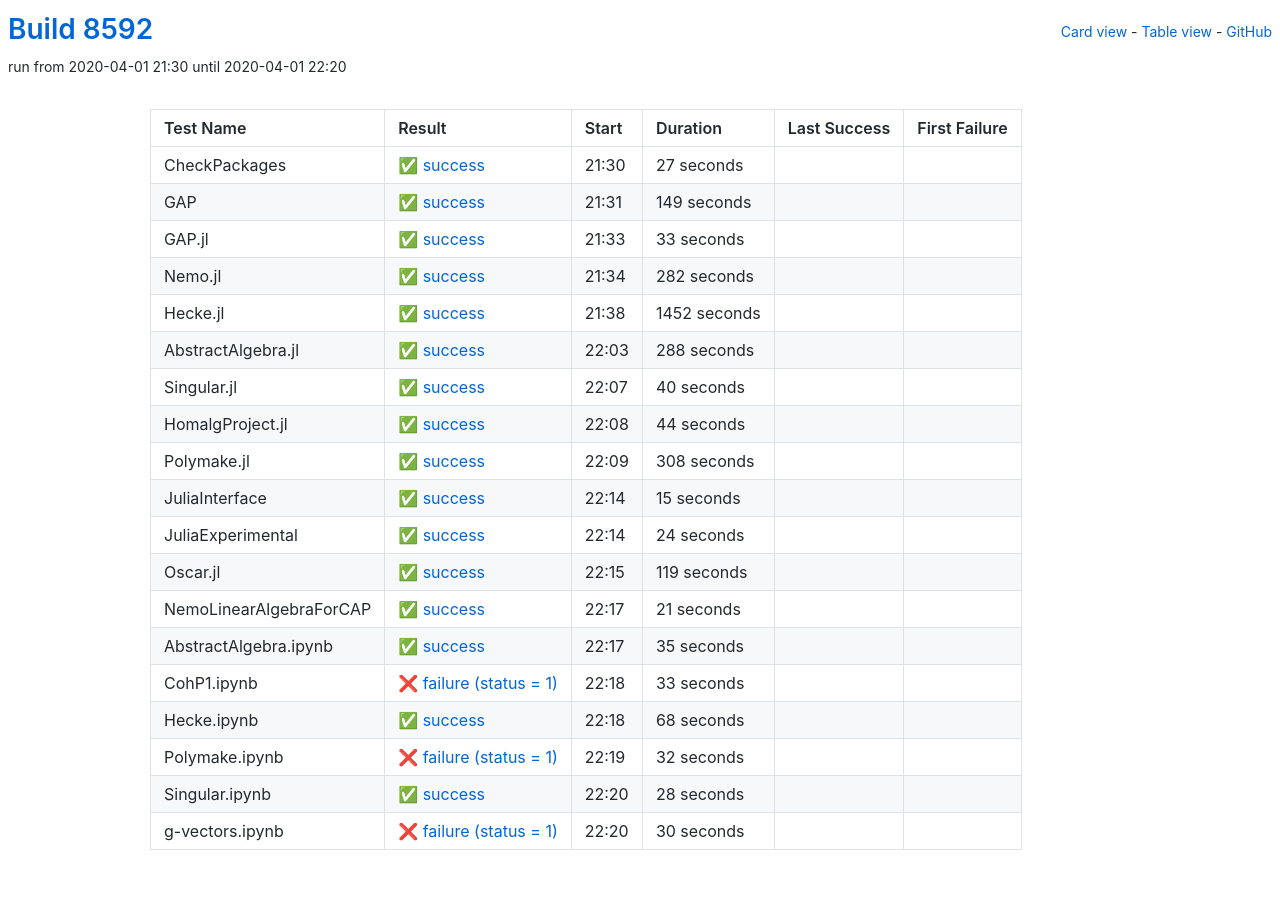
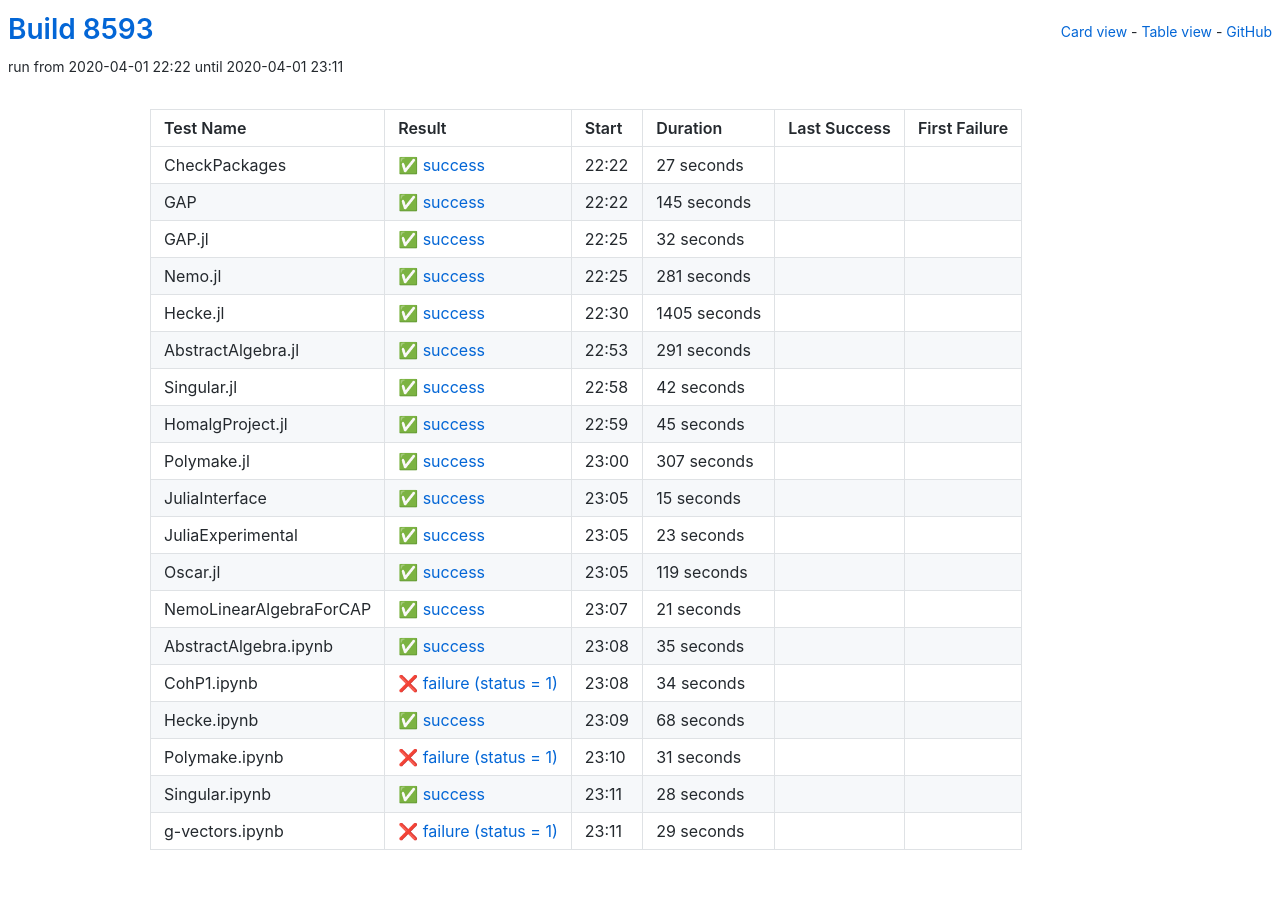
Before and after one commit to oscar-system/oscar-ci-status, a Jekyll site: the page built from table.html, in a window 1280 px wide. Built offline with Jekyll 4.4.1, drawn with Linux system fonts in a browser that asks for light colours.

Commit message:
Build 8593

```diff
--- a/_data/ci.yml
+++ b/_data/ci.yml
@@ -1,5 +1,5 @@
-build: 8592
-build_url: https://oscarci.mathematik.uni-kl.de/job/oscar/8592/
+build: 8593
+build_url: https://oscarci.mathematik.uni-kl.de/job/oscar/8593/
 job: oscar
 tests:
 - duration: 27
@@ -8,97 +8,97 @@ tests:
   first_failure_url: null
   last_success: false
   last_success_url: null
-  log: https://oscarci.mathematik.uni-kl.de/job/oscar/8592/artifact/logs/build-8592/CheckPackages.log
+  log: https://oscarci.mathematik.uni-kl.de/job/oscar/8593/artifact/logs/build-8593/CheckPackages.log
   name: CheckPackages
-  start: 2020-04-01 21:30
+  start: 2020-04-01 22:22
   status: success
   success: true
-- duration: 149
+- duration: 145
   exitcode: 0
   first_failure: false
   first_failure_url: null
   last_success: false
   last_success_url: null
-  log: https://oscarci.mathematik.uni-kl.de/job/oscar/8592/artifact/logs/build-8592/GAP.log
+  log: https://oscarci.mathematik.uni-kl.de/job/oscar/8593/artifact/logs/build-8593/GAP.log
   name: GAP
-  start: 2020-04-01 21:31
+  start: 2020-04-01 22:22
   status: success
   success: true
-- duration: 33
+- duration: 32
   exitcode: 0
   first_failure: false
   first_failure_url: null
   last_success: false
   last_success_url: null
-  log: https://oscarci.mathematik.uni-kl.de/job/oscar/8592/artifact/logs/build-8592/GAP.jl.log
+  log: https://oscarci.mathematik.uni-kl.de/job/oscar/8593/artifact/logs/build-8593/GAP.jl.log
   name: GAP.jl
-  start: 2020-04-01 21:33
+  start: 2020-04-01 22:25
   status: success
   success: true
-- duration: 282
+- duration: 281
   exitcode: 0
   first_failure: false
   first_failure_url: null
   last_success: false
   last_success_url: null
-  log: https://oscarci.mathematik.uni-kl.de/job/oscar/8592/artifact/logs/build-8592/Nemo.jl.log
+  log: https://oscarci.mathematik.uni-kl.de/job/oscar/8593/artifact/logs/build-8593/Nemo.jl.log
   name: Nemo.jl
-  start: 2020-04-01 21:34
+  start: 2020-04-01 22:25
   status: success
   success: true
-- duration: 1452
+- duration: 1405
   exitcode: 0
   first_failure: false
   first_failure_url: null
   last_success: false
   last_success_url: null
-  log: https://oscarci.mathematik.uni-kl.de/job/oscar/8592/artifact/logs/build-8592/Hecke.jl.log
+  log: https://oscarci.mathematik.uni-kl.de/job/oscar/8593/artifact/logs/build-8593/Hecke.jl.log
   name: Hecke.jl
-  start: 2020-04-01 21:38
+  start: 2020-04-01 22:30
   status: success
   success: true
-- duration: 288
+- duration: 291
   exitcode: 0
   first_failure: false
   first_failure_url: null
   last_success: false
   last_success_url: null
-  log: https://oscarci.mathematik.uni-kl.de/job/oscar/8592/artifact/logs/build-8592/AbstractAlgebra.jl.log
+  log: https://oscarci.mathematik.uni-kl.de/job/oscar/8593/artifact/logs/build-8593/AbstractAlgebra.jl.log
   name: AbstractAlgebra.jl
-  start: 2020-04-01 22:03
+  start: 2020-04-01 22:53
   status: success
   success: true
-- duration: 40
+- duration: 42
   exitcode: 0
   first_failure: false
   first_failure_url: null
   last_success: false
   last_success_url: null
-  log: https://oscarci.mathematik.uni-kl.de/job/oscar/8592/artifact/logs/build-8592/Singular.jl.log
+  log: https://oscarci.mathematik.uni-kl.de/job/oscar/8593/artifact/logs/build-8593/Singular.jl.log
   name: Singular.jl
-  start: 2020-04-01 22:07
+  start: 2020-04-01 22:58
   status: success
   success: true
-- duration: 44
+- duration: 45
   exitcode: 0
   first_failure: false
   first_failure_url: null
   last_success: false
   last_success_url: null
-  log: https://oscarci.mathematik.uni-kl.de/job/oscar/8592/artifact/logs/build-8592/HomalgProject.jl.log
+  log: https://oscarci.mathematik.uni-kl.de/job/oscar/8593/artifact/logs/build-8593/HomalgProject.jl.log
   name: HomalgProject.jl
-  start: 2020-04-01 22:08
+  start: 2020-04-01 22:59
   status: success
   success: true
-- duration: 308
+- duration: 307
   exitcode: 0
   first_failure: false
   first_failure_url: null
   last_success: false
   last_success_url: null
-  log: https://oscarci.mathematik.uni-kl.de/job/oscar/8592/artifact/logs/build-8592/Polymake.jl.log
+  log: https://oscarci.mathematik.uni-kl.de/job/oscar/8593/artifact/logs/build-8593/Polymake.jl.log
   name: Polymake.jl
-  start: 2020-04-01 22:09
+  start: 2020-04-01 23:00
   status: success
   success: true
 - duration: 15
@@ -107,20 +107,20 @@ tests:
   first_failure_url: null
   last_success: false
   last_success_url: null
-  log: https://oscarci.mathematik.uni-kl.de/job/oscar/8592/artifact/logs/build-8592/JuliaInterface.log
+  log: https://oscarci.mathematik.uni-kl.de/job/oscar/8593/artifact/logs/build-8593/JuliaInterface.log
   name: JuliaInterface
-  start: 2020-04-01 22:14
+  start: 2020-04-01 23:05
   status: success
   success: true
-- duration: 24
+- duration: 23
   exitcode: 0
   first_failure: false
   first_failure_url: null
   last_success: false
   last_success_url: null
-  log: https://oscarci.mathematik.uni-kl.de/job/oscar/8592/artifact/logs/build-8592/JuliaExperimental.log
+  log: https://oscarci.mathematik.uni-kl.de/job/oscar/8593/artifact/logs/build-8593/JuliaExperimental.log
   name: JuliaExperimental
-  start: 2020-04-01 22:14
+  start: 2020-04-01 23:05
   status: success
   success: true
 - duration: 119
@@ -129,9 +129,9 @@ tests:
   first_failure_url: null
   last_success: false
   last_success_url: null
-  log: https://oscarci.mathematik.uni-kl.de/job/oscar/8592/artifact/logs/build-8592/Oscar.jl.log
+  log: https://oscarci.mathematik.uni-kl.de/job/oscar/8593/artifact/logs/build-8593/Oscar.jl.log
   name: Oscar.jl
-  start: 2020-04-01 22:15
+  start: 2020-04-01 23:05
   status: success
   success: true
 - duration: 21
@@ -140,9 +140,9 @@ tests:
   first_failure_url: null
   last_success: false
   last_success_url: null
-  log: https://oscarci.mathematik.uni-kl.de/job/oscar/8592/artifact/logs/build-8592/NemoLinearAlgebraForCAP.log
+  log: https://oscarci.mathematik.uni-kl.de/job/oscar/8593/artifact/logs/build-8593/NemoLinearAlgebraForCAP.log
   name: NemoLinearAlgebraForCAP
-  start: 2020-04-01 22:17
+  start: 2020-04-01 23:07
   status: success
   success: true
 - duration: 35
@@ -151,20 +151,20 @@ tests:
   first_failure_url: null
   last_success: false
   last_success_url: null
-  log: https://oscarci.mathematik.uni-kl.de/job/oscar/8592/artifact/logs/build-8592/AbstractAlgebra.ipynb.log
+  log: https://oscarci.mathematik.uni-kl.de/job/oscar/8593/artifact/logs/build-8593/AbstractAlgebra.ipynb.log
   name: AbstractAlgebra.ipynb
-  start: 2020-04-01 22:17
+  start: 2020-04-01 23:08
   status: success
   success: true
-- duration: 33
+- duration: 34
   exitcode: 1
   first_failure: false
   first_failure_url: null
   last_success: false
   last_success_url: null
-  log: https://oscarci.mathematik.uni-kl.de/job/oscar/8592/artifact/logs/build-8592/CohP1.ipynb.log
+  log: https://oscarci.mathematik.uni-kl.de/job/oscar/8593/artifact/logs/build-8593/CohP1.ipynb.log
   name: CohP1.ipynb
-  start: 2020-04-01 22:18
+  start: 2020-04-01 23:08
   status: failure
   success: false
 - duration: 68
@@ -173,20 +173,20 @@ tests:
   first_failure_url: null
   last_success: false
   last_success_url: null
-  log: https://oscarci.mathematik.uni-kl.de/job/oscar/8592/artifact/logs/build-8592/Hecke.ipynb.log
+  log: https://oscarci.mathematik.uni-kl.de/job/oscar/8593/artifact/logs/build-8593/Hecke.ipynb.log
   name: Hecke.ipynb
-  start: 2020-04-01 22:18
+  start: 2020-04-01 23:09
   status: success
   success: true
-- duration: 32
+- duration: 31
   exitcode: 1
   first_failure: false
   first_failure_url: null
   last_success: false
   last_success_url: null
-  log: https://oscarci.mathematik.uni-kl.de/job/oscar/8592/artifact/logs/build-8592/Polymake.ipynb.log
+  log: https://oscarci.mathematik.uni-kl.de/job/oscar/8593/artifact/logs/build-8593/Polymake.ipynb.log
   name: Polymake.ipynb
-  start: 2020-04-01 22:19
+  start: 2020-04-01 23:10
   status: failure
   success: false
 - duration: 28
@@ -195,19 +195,19 @@ tests:
   first_failure_url: null
   last_success: false
   last_success_url: null
-  log: https://oscarci.mathematik.uni-kl.de/job/oscar/8592/artifact/logs/build-8592/Singular.ipynb.log
+  log: https://oscarci.mathematik.uni-kl.de/job/oscar/8593/artifact/logs/build-8593/Singular.ipynb.log
   name: Singular.ipynb
-  start: 2020-04-01 22:20
+  start: 2020-04-01 23:11
   status: success
   success: true
-- duration: 30
+- duration: 29
   exitcode: 1
   first_failure: false
   first_failure_url: null
   last_success: false
   last_success_url: null
-  log: https://oscarci.mathematik.uni-kl.de/job/oscar/8592/artifact/logs/build-8592/g-vectors.ipynb.log
+  log: https://oscarci.mathematik.uni-kl.de/job/oscar/8593/artifact/logs/build-8593/g-vectors.ipynb.log
   name: g-vectors.ipynb
-  start: 2020-04-01 22:20
+  start: 2020-04-01 23:11
   status: failure
   success: false
```
Also changed, not shown: README.md.
